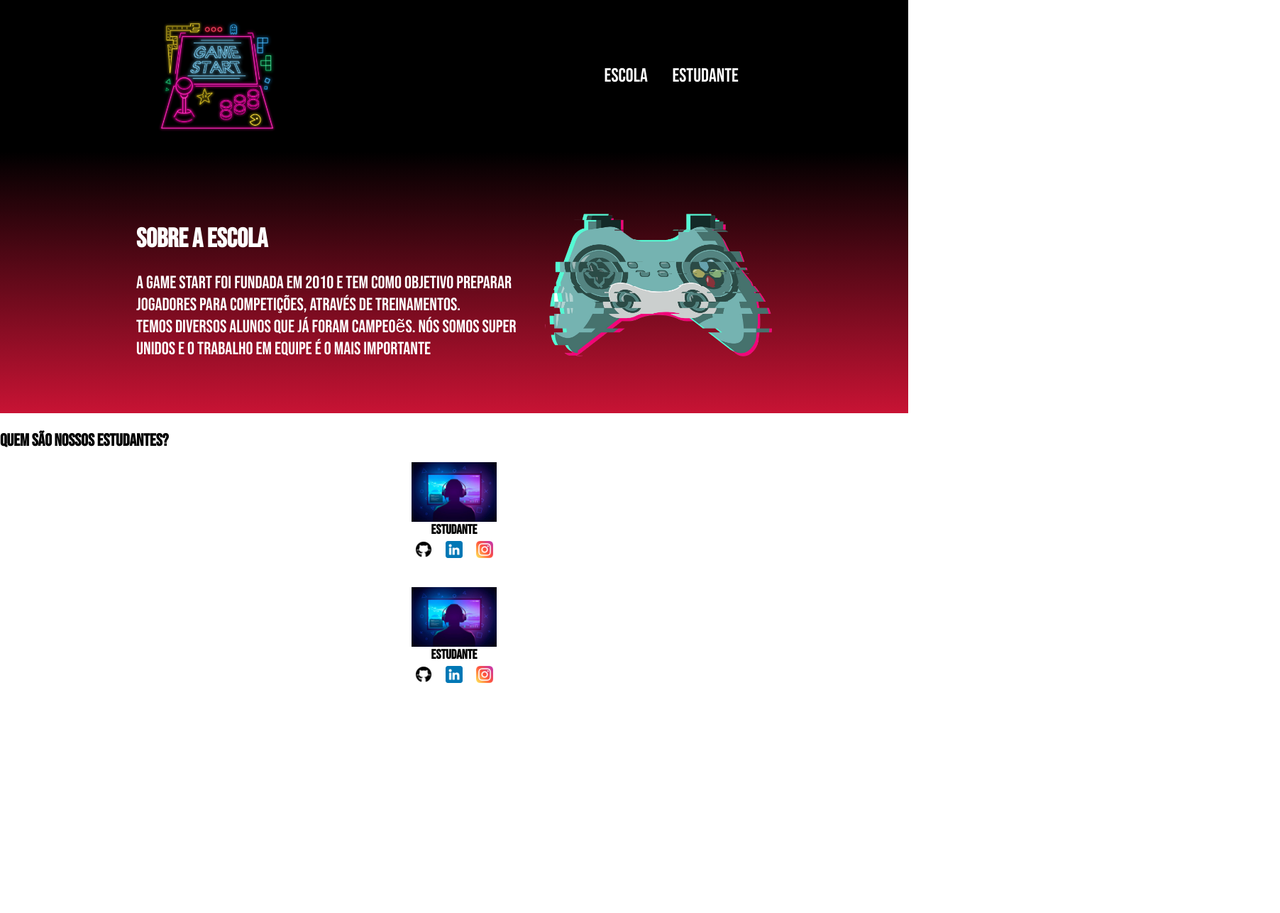
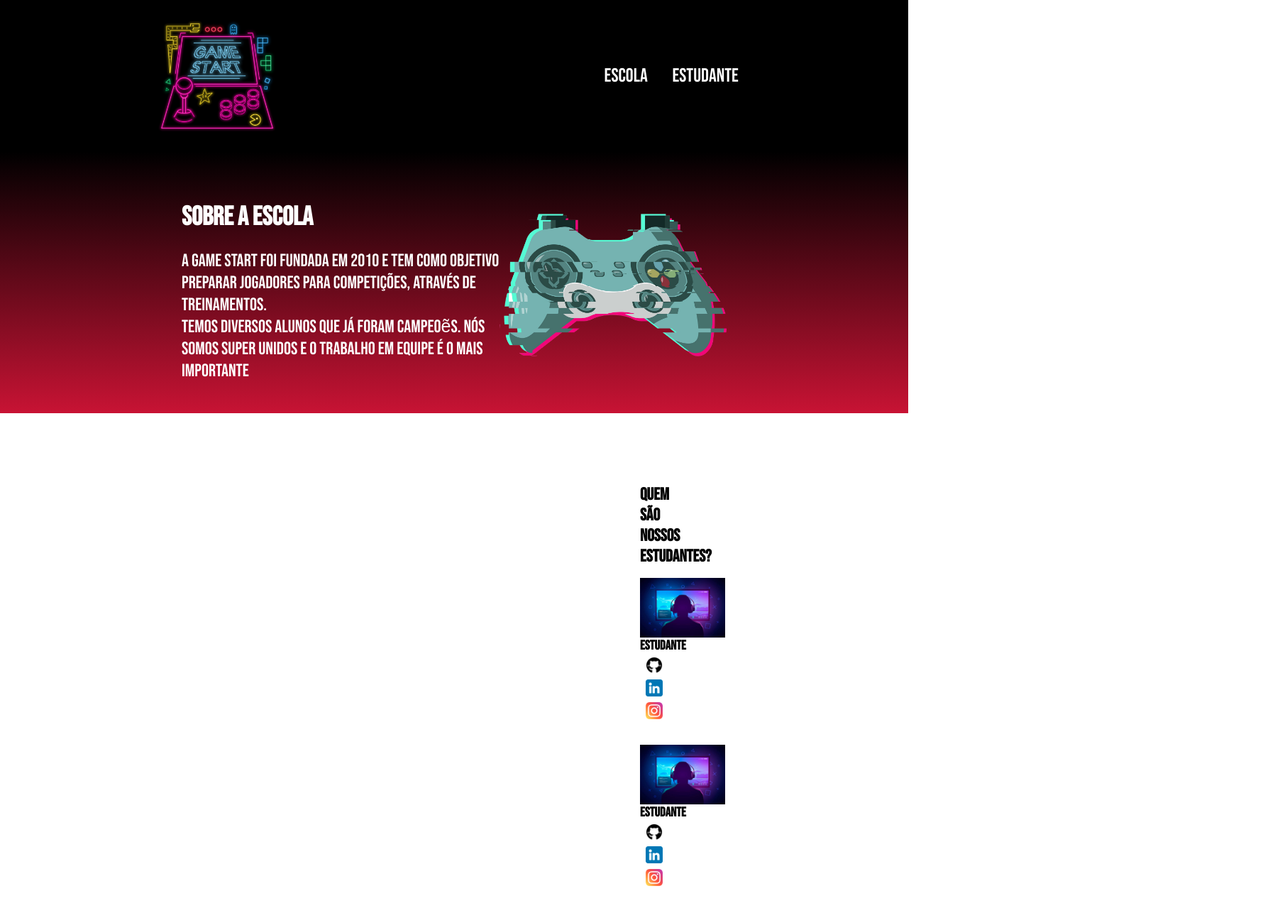
Before and after one commit to zTuressOz/minha-escola, a plain HTML site: page Turesso/index.html in a window 1280 px wide. Shown: the whole page at 71% size, 1804 px wide, since content can reach past the window. Before the commit the page ends 1011 px from the top, so only its background shows below. Drawn offline with Linux system fonts and the light colour scheme.

Commit message:
Add files via upload

```diff
--- a/Turesso/style.css
+++ b/Turesso/style.css
@@ -38,7 +38,7 @@ body {
 }
 
 .escola-div-conteudo{
-    width: 45%;
+    width: 35%;
     font-size: 25px;
 }
 
@@ -48,7 +48,7 @@ body {
 }
 
 .estudante{
-    padding: 24px 0;
+    padding: 100px 902px;
 }
 .estudante-imagem{
     width: 120px;
```
